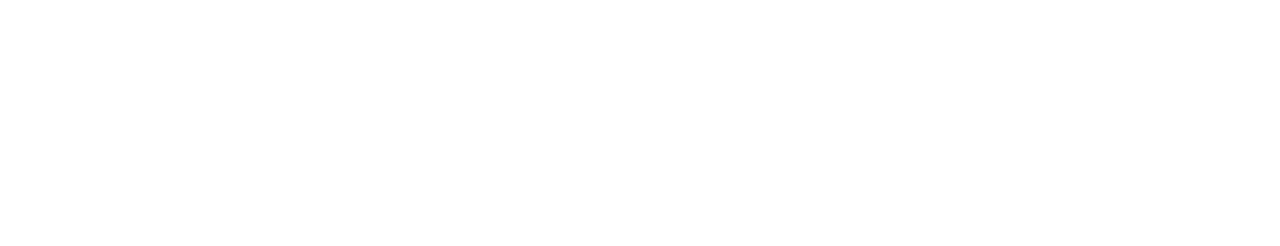
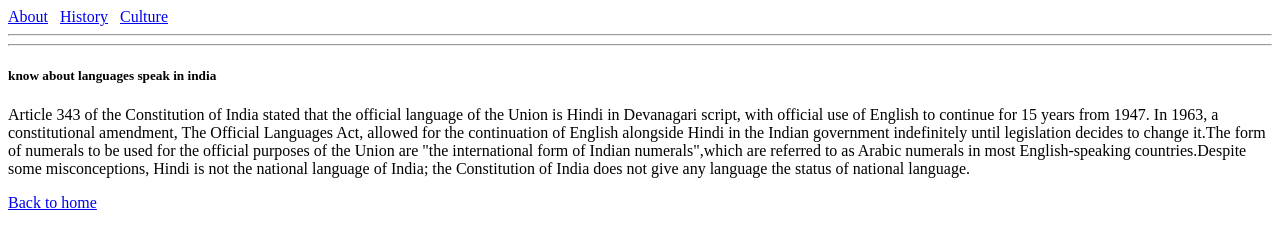
Before and after one commit to akashholam02/country, a plain HTML site: page language.html in a window 1280 px wide. Drawn offline with Linux system fonts and the light colour scheme.

Commit message:
Language page created

```diff
--- a/language.html
+++ b/language.html
@@ -6,6 +6,16 @@
         </title>
     </head>
     <body>
-
+        <div>
+            <a href="about.html">About</a>&nbsp;&nbsp;
+            <a href="history.html">History</a>&nbsp;&nbsp;
+            <a href="culture.html">Culture</a>&nbsp;&nbsp;
+            <hr><hr>
+           </div>
+           <h5>know about languages speak in india </h5>
+           <p>
+            Article 343 of the Constitution of India stated that the official language of the Union is Hindi in Devanagari script, with official use of English to continue for 15 years from 1947. In 1963, a constitutional amendment, The Official Languages Act, allowed for the continuation of English alongside Hindi in the Indian government indefinitely until legislation decides to change it.The form of numerals to be used for the official purposes of the Union are "the international form of Indian numerals",which are referred to as Arabic numerals in most English-speaking countries.Despite some misconceptions, Hindi is not the national language of India; the Constitution of India does not give any language the status of national language.
+           </p>
+           <a href="index.html">Back to home</a>&nbsp;&nbsp;
     </body>
 </html>
```
